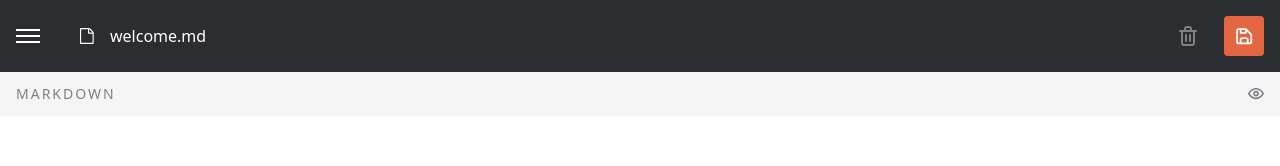
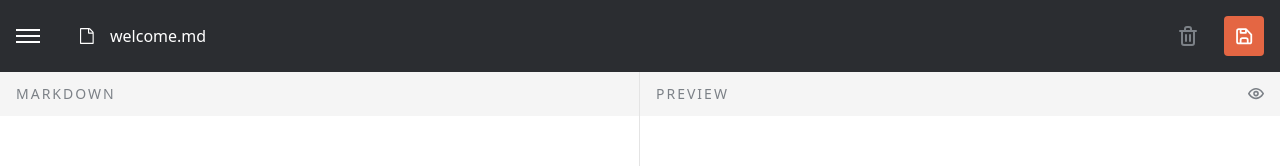
Before and after one commit to kwiatkowskimaciej/in-browser-markdown-editor, a Next.js app: page / in a window 1280 px wide. Shown: the top 166 px of the page. Built offline with nearby package versions, Linux system fonts and the light colour scheme.

Commit message:
feat(preview): Add split view medium and large screens

```diff
--- a/src/app/page.tsx
+++ b/src/app/page.tsx
@@ -5,6 +5,7 @@ import EditorTopBar from '@/components/common/EditorTopBar';
 import Navbar from '@/components/common/Navbar/Navbar';
 import { Preview } from '@/components/common/Preview/Preview';
 import Sidebar from '@/components/common/Sidebar/Sidebar';
+import Split from '@/components/common/Split/Split';
 import { cn } from '@/components/utils/utils';
 import { useSearchParams } from 'next/navigation';
 
@@ -23,9 +24,14 @@ export default function Home() {
         )}
       >
         <Navbar />
-        <EditorTopBar />
-        {preview && <Preview />}
-        <Editor />
+        <div className="md:hidden h-full">
+          <EditorTopBar showPreviewIcon={true} />
+          {preview && <Preview />}
+          <Editor />
+        </div>
+        <div className="hidden h-full md:block">
+          <Split />
+        </div>
       </div>
     </div>
   );
--- a/src/components/common/Editor/Editor.tsx
+++ b/src/components/common/Editor/Editor.tsx
@@ -15,8 +15,9 @@ export default function Editor() {
     <div className="h-full flex flex-col ">
       <div className="flex-1 block">
         <textarea
-          className="p-4 pb-28 w-full min-h-full bg-100 text-700 outline-none dark:bg-1000 overflow-y-scroll dark:text-400"
+          className="p-4 pb-28 w-full min-h-full bg-100 text-700 outline-none dark:bg-1000 overflow-y-auto dark:text-400"
           onChange={updateMarkdown}
+          value={markdown}
         />
       </div>
     </div>
--- a/src/components/common/EditorTopBar.tsx
+++ b/src/components/common/EditorTopBar.tsx
@@ -1,16 +1,21 @@
-import { useRouter, useSearchParams } from 'next/navigation';
-import { Button } from './Button';
+import { useSearchParams } from 'next/navigation';
 import Link from 'next/link';
 
-export default function EditorTopBar() {
-  const router = useRouter();
+export default function EditorTopBar({
+  name,
+  showPreviewIcon,
+}: {
+  name?: string;
+  showPreviewIcon?: boolean;
+}) {
   const searchParams = useSearchParams();
   const showSidebar = searchParams.get('sidebar') === 'true';
   const showPreview = searchParams.get('preview') === 'true';
 
   return (
     <div className="flex justify-between items-center bg-200 font-medium text-500 tracking-[2px] px-4 py-3 text-sm dark:bg-900 dark:text-400">
-      {showPreview ? 'PREVIEW' : 'MARKDOWN'}
+      {name ? name : showPreview ? 'PREVIEW' : 'MARKDOWN'}
+      {showPreviewIcon && (
         <Link href={`?sidebar=${showSidebar}&preview=${!showPreview}`}>
           <img
             src={
@@ -20,6 +25,7 @@ export default function EditorTopBar() {
             }
           />
         </Link>
+      )}
     </div>
   );
 }
--- a/src/components/common/Preview/Preview.tsx
+++ b/src/components/common/Preview/Preview.tsx
@@ -1,12 +1,21 @@
 import { useMarkdown } from '@/components/providers/MarkdownProvider';
 import Markdown from 'react-markdown';
 import './preview.css';
+import { useSearchParams } from 'next/navigation';
+import { cn } from '@/components/utils/utils';
 
 export function Preview() {
   const { markdown } = useMarkdown();
+  const searchParams = useSearchParams();
+  const showPreview = searchParams.get('preview') === 'true';
 
   return (
-    <div className="bg-100 w-screen h-full p-4 pb-28 overflow-y-scroll dark:bg-1000 markdown">
+    <div
+      className={cn(
+        'bg-100 w-full h-full p-4 pb-28 overflow-y-auto dark:bg-1000 markdown',
+        showPreview && 'md:max-w-[672px] md:m-auto'
+      )}
+    >
       <Markdown>{markdown}</Markdown>
     </div>
   );
--- /dev/null
+++ b/src/components/common/Split/Split.tsx
@@ -0,0 +1,25 @@
+import { useSearchParams } from 'next/navigation';
+import Editor from '../Editor/Editor';
+import EditorTopBar from '../EditorTopBar';
+import { Preview } from '../Preview/Preview';
+import { cn } from '@/components/utils/utils';
+
+export default function Split() {
+  const searchParams = useSearchParams();
+  const showPreview = searchParams.get('preview') === 'true';
+
+  return (
+    <div className="flex h-full w-screen">
+      {!showPreview && (
+        <div className="w-1/2 h-full border-r border-300 dark:border-600">
+          <EditorTopBar name="MARKDOWN" />
+          <Editor />
+        </div>
+      )}
+      <div className={cn('h-full', showPreview ? 'w-full' : 'w-1/2')}>
+        <EditorTopBar name="PREVIEW" showPreviewIcon={true} />
+        <Preview />
+      </div>
+    </div>
+  );
+}
```
Lines whose indentation alone changed are shown as unchanged.
